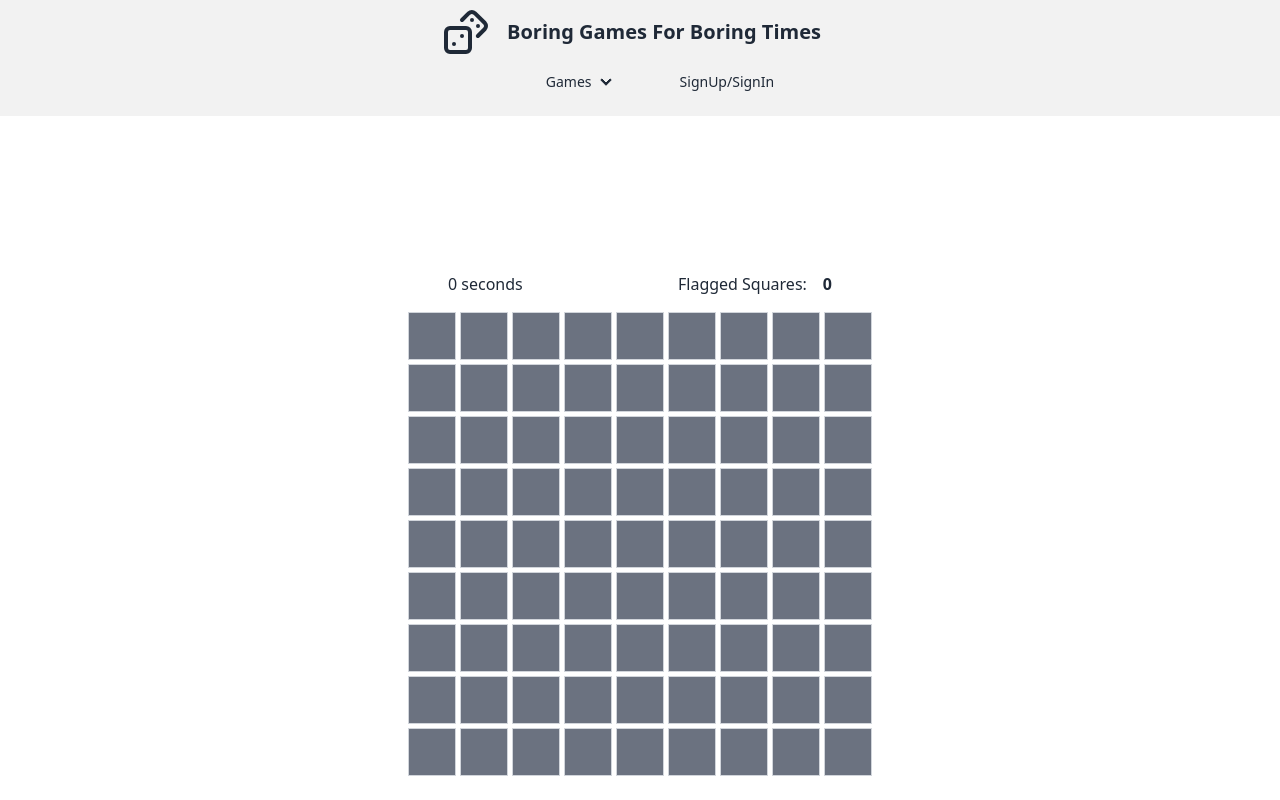
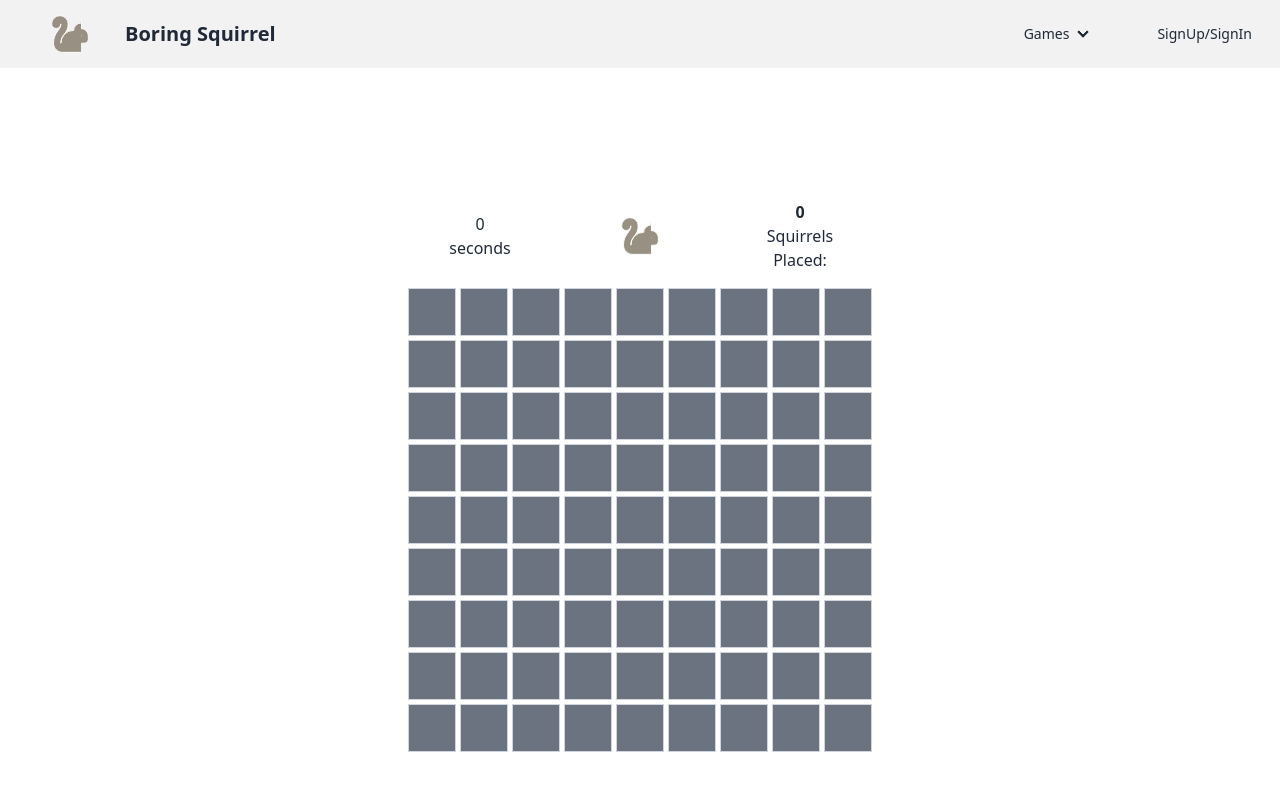
Before and after one commit to apmanager001/boring, a Next.js app: page /games/minesweeper in a window 1280 px wide. Shown: the top 800 px of the page. Built offline with nearby package versions, Linux system fonts and the light colour scheme.

Commit message:
updated squirells in minesweeper and to header

```diff
--- a/src/app/games/minesweeper/comps/cell.jsx
+++ b/src/app/games/minesweeper/comps/cell.jsx
@@ -1,6 +1,6 @@
 'use client'
 import React from "react";
-import { Flag, Bomb } from "lucide-react";
+import { Flag, Bomb, Squirrel, Nut } from "lucide-react";
 
 const Cell = ({ cell, onClick, onRightClick, lose }) => {
   return (
@@ -16,8 +16,14 @@ const Cell = ({ cell, onClick, onRightClick, lose }) => {
       onContextMenu={onRightClick}
     >
       {cell.flagged ? (
-        <Flag color="red" fill={'red'}/>
-      ) : cell.revealed && !cell.isBomb ? (
+        <Squirrel
+          color={"white"}
+          fill={"#989082"}
+          size={44}
+          strokeWidth={0.5}
+        />
+      ) : // <Flag color="red" fill={'red'}/>
+      cell.revealed && !cell.isBomb ? (
         cell.adjacentBombs > 0 ? (
           cell.adjacentBombs
         ) : (
@@ -25,7 +31,8 @@ const Cell = ({ cell, onClick, onRightClick, lose }) => {
         )
       ) : cell.isBomb ? (
         lose ? (
-          <Bomb />
+          // <Bomb />
+          <Nut color={"white"} fill={"#341c02"} size={44} strokeWidth={0.5} />
         ) : (
           ""
         )
--- a/src/app/games/minesweeper/comps/topBarComps/marked.jsx
+++ b/src/app/games/minesweeper/comps/topBarComps/marked.jsx
@@ -2,8 +2,8 @@ import React from 'react'
 
 const Marked = ({marked}) => {
   return (
-    <div className='flex items-center'>
-      Flagged Squares: <div className='font-extrabold ml-4'>{marked}</div>
+    <div className='flex flex-col items-center justify-center text-center'>
+      <div className='font-extrabold'>{marked}</div> Squirrels Placed:
     </div>
   )
 }
--- a/src/app/games/minesweeper/comps/topBarComps/timer.jsx
+++ b/src/app/games/minesweeper/comps/topBarComps/timer.jsx
@@ -48,7 +48,7 @@ const Timer = ({start}) => {
   // };
 
   return (
-    <div className="flex items-center gap-2">
+    <div className="flex items-center gap-2 text-center">
       <h1>{time} seconds</h1>
       {/* <button className="btn btn-primary btn-sm" onClick={startTimer}>Start</button> */}
       {/* <button onClick={stopTimer}>Stop</button> */}
--- a/src/app/games/minesweeper/minesweeper.jsx
+++ b/src/app/games/minesweeper/minesweeper.jsx
@@ -1,5 +1,6 @@
 'use client'
 import React,{useState} from "react";
+import { Squirrel } from "lucide-react";
 import Board from "./comps/board";
 import Timer from "./comps/topBarComps/timer";
 import Marked from "./comps/topBarComps/marked";
@@ -11,13 +12,24 @@ const Minesweeper = () => {
   return (
     <div className="min-h-screen flex flex-col items-center justify-center bg-base-100">
       <div className="flex justify-between my-4 w-96">
-        <Timer start={start}/>
-        <Marked marked={marked} />
+        <div className="w-16 flex items-center justify-center">
+          <Timer start={start} />
+        </div>
+        <div className="w-16 flex items-center justify-center">
+          <Squirrel
+            color={"white"}
+            fill={"#989082"}
+            size={44}
+            strokeWidth={0.5}
+          />
+        </div>
+        <div className="w-16 flex items-center justify-center">
+          <Marked marked={marked} />
+        </div>
       </div>
       <div>
-        <Board setMarked={setMarked} setStart={setStart}/>
+        <Board setMarked={setMarked} setStart={setStart} />
       </div>
-
     </div>
   );
 };
--- a/src/app/games/minesweeper/page.jsx
+++ b/src/app/games/minesweeper/page.jsx
@@ -3,7 +3,7 @@ import Minesweeper from "./minesweeper";
 
 const Page = () => {
   return (
-    <div>
+    <div >
       <Minesweeper />
     </div>
   );
--- /dev/null
+++ b/src/app/games/squares/comp/grid.jsx
@@ -0,0 +1,82 @@
+'use client'
+import React, { useState } from "react";
+
+const GridSize = 5;
+
+const DotsAndBoxes = () => {
+  const [grid, setGrid] = useState(
+    Array.from({ length: GridSize }, () =>
+      Array.from({ length: GridSize }, () => ({
+        horizontalLine: false,
+        verticalLine: false,
+        owner: null, // null, 'player1', 'player2'
+      }))
+    )
+  );
+
+  const handleLineClick = (row, col, isHorizontal) => {
+    const updatedGrid = [...grid];
+
+    if (isHorizontal) {
+      updatedGrid[row][col].horizontalLine = true;
+    } else {
+      updatedGrid[row][col].verticalLine = true;
+    }
+
+    // Check for completed boxes
+    checkAndClaimBoxes(updatedGrid);
+
+    setGrid(updatedGrid);
+  };
+
+  const checkAndClaimBoxes = (grid) => {
+    for (let row = 0; row < GridSize - 1; row++) {
+      for (let col = 0; col < GridSize - 1; col++) {
+        if (
+          grid[row][col].horizontalLine &&
+          grid[row][col + 1].horizontalLine &&
+          grid[row][col].verticalLine &&
+          grid[row + 1][col].verticalLine
+        ) {
+          // Box is completed
+          grid[row][col].owner = "player1"; // Assuming player1 goes first
+        }
+      }
+    }
+  };
+
+  return (
+    <div className="grid grid-cols-5 w-96">
+      {grid.map((row, rowIndex) => (
+        <div key={rowIndex}>
+          {row.map((cell, colIndex) => (
+            <div
+              key={`${rowIndex}-${colIndex}`}
+              className="flex items-center justify-center w-16 h-16 border border-gray-600"
+            >
+              <div className="w-4 h-4 bg-black rounded-full"></div>
+
+              {/* Render horizontal line */}
+              {cell.horizontalLine && (
+                <div
+                  className="absolute top-1/2 w-full h-1 bg-black"
+                  style={{ transform: "translateY(-50%)" }}
+                />
+              )}
+
+              {/* Render vertical line */}
+              {cell.verticalLine && (
+                <div
+                  className="absolute left-1/2 h-full w-1 bg-black"
+                  style={{ transform: "translateX(-50%)" }}
+                />
+              )}
+            </div>
+          ))}
+        </div>
+      ))}
+    </div>
+  );
+};
+
+export default DotsAndBoxes;
--- /dev/null
+++ b/src/app/games/squares/page.jsx
@@ -0,0 +1,10 @@
+import React from 'react'
+import Squares from './squares'
+
+const Page = () => {
+  return (
+    <div><Squares /></div>
+  )
+}
+
+export default Page
--- /dev/null
+++ b/src/app/games/squares/squares.jsx
@@ -0,0 +1,12 @@
+import React from 'react'
+import Grid from './comp/grid'
+
+const Squares = () => {
+  return (
+    <div className='flex justify-center items-center mt-10'>
+        <Grid />
+    </div>
+  )
+}
+
+export default Squares
--- a/src/components/header.jsx
+++ b/src/components/header.jsx
@@ -1,26 +1,32 @@
 import React from 'react'
-import { Dices } from 'lucide-react';
+import { Squirrel } from 'lucide-react';
 import Link from 'next/link';
 
 const Header = () => {
   return (
-    <div className="flex flex-col md:navbar bg-base-200">
+    <div className="navbar bg-base-200">
       <div className="flex-1 mx-10">
-        <Dices className='w-12 h-12'/>
-        <Link href='/' className="btn btn-ghost text-xl">Boring Games For Boring Times</Link>
+        <Squirrel
+          color={"white"}
+          fill={"#989082"}
+          size={44}
+          strokeWidth={0.5}
+        />
+        <Link href="/" className="btn btn-ghost text-xl ml-4">
+          Boring Squirrel
+        </Link>
       </div>
       <div className="flex-none">
         <ul className="menu menu-horizontal px-1">
-
           <li>
-            <details className='mx-10'>
+            <details className="mx-10">
               <summary>Games</summary>
               <ul className="bg-base-100 rounded-t-none p-2 text-center">
                 <li>
-                  <a href='/games/tiktaktoe'>Tick Tack Toe</a>
+                  <a href="/games/tiktaktoe">Tick Tack Toe</a>
                 </li>
                 <li>
-                  <a href='/games/minesweeper'>MineSweeper</a>
+                  <a href="/games/minesweeper">AcornSweeper</a>
                 </li>
               </ul>
             </details>
```
Also changed, not shown: src/app/games/squares/comp/css/Grid.css (added, +22 -0 lines).
